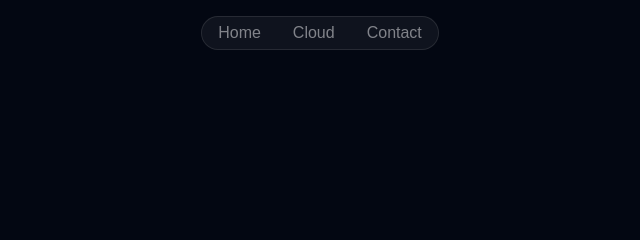
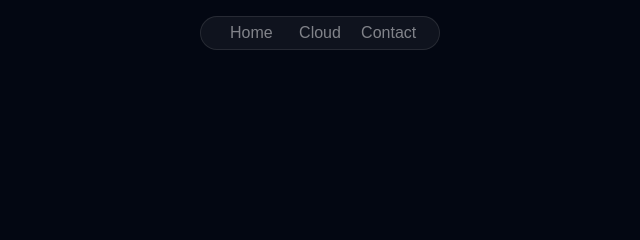
Before and after one commit to Obiente/Obiente, an Astro site: page / in a window 1280 px wide. Shown: the top 240 px of the page, 320-960 px from the left. Built offline with nearby package versions, Linux system fonts and the light colour scheme; Astro itself is replaced by a stand-in of ours; a web font is replaced by a local one.

Commit message:
fix: properly center nav items

```diff
--- a/src/components/Navbar.astro
+++ b/src/components/Navbar.astro
@@ -3,42 +3,73 @@
     <div class="flex-1">
       <h1 class="text-2xl font-bold text-gray-100">Obiente</h1>
     </div>
-    <div class="flex-1 flex justify-center">
-      <div class="relative flex space-x-8 bg-gray-100/5 px-4 py-1 rounded-full border border-gray-100/10 overflow-hidden group text-gray-100/50 font-light">
-        <div class="absolute w-full inset-0 rounded-full opacity-0 group-hover:opacity-100 transition-opacity duration-300 pointer-events-none"
-             style="box-shadow: 0 0 10px -3px rgba(255, 255, 255, 0.15);
+    <div class="flex justify-center">
+      <div
+        class="relative w-60 flex bg-gray-100/5 px-4 py-1 rounded-full border border-gray-100/10 overflow-hidden group text-gray-100/50 font-light"
+      >
+        <div
+          class="absolute w-full inset-0 rounded-full opacity-0 group-hover:opacity-100 transition-opacity duration-300 pointer-events-none"
+          style="box-shadow: 0 0 10px -3px rgba(255, 255, 255, 0.15);
                     mask: radial-gradient(60% 200% at var(--mouse-x, 50%) var(--mouse-y, 50%), black, transparent 70%);
                     -webkit-mask: radial-gradient(60% 200% at var(--mouse-x, 50%) var(--mouse-y, 50%), black, transparent 70%);
-                    border: 1px solid rgba(255, 255, 255, 0.2);">
+                    border: 1px solid rgba(255, 255, 255, 0.2);"
+        >
         </div>
-        <a href="/" class="relative z-10 hover:text-gray-100/75 transition-colors duration-300">Home</a>
-        <a href="https://obiente.cloud" class="relative z-10 hover:text-gray-100/75 transition-colors duration-300">Cloud</a>
-        <a href="#" class="relative z-10 hover:text-gray-100/75 transition-colors duration-300">Contact</a>
+        <span class="flex justify-between w-full">
+          <a
+            href="/"
+            class="relative z-10 w-20 hover:text-gray-100/75 text-center transition-colors duration-300"
+            >Home</a
+          >
+          <a
+            href="https://obiente.cloud"
+            class="relative z-10 w-20 text-center hover:text-gray-100/75 transition-colors duration-300"
+            >Cloud</a
+          >
+          <a
+            href="#"
+            class="relative z-10 w-20 text-center hover:text-gray-100/75 transition-colors duration-300"
+            >Contact</a
+          ></span
+        >
       </div>
     </div>
     <div class="flex-1 flex justify-end">
-        <a href="https://github.com/obiente" class="text-gray-100/75 hover:text-gray-100/90 transition-colors duration-300 flex items-center" target="_blank" rel="noopener noreferrer">
-          <svg class="w-6 h-6" fill="currentColor" viewBox="0 0 24 24" xmlns="http://www.w3.org/2000/svg">
-            <title>GitHub</title>
-            <path fill-rule="evenodd" d="M12 2C6.477 2 2 6.484 2 12.017c0 4.425 2.865 8.18 6.839 9.504.5.092.682-.217.682-.483 0-.237-.008-.868-.013-1.703-2.782.605-3.369-1.343-3.369-1.343-.454-1.158-1.11-1.466-1.11-1.466-.908-.62.069-.608.069-.608 1.003.07 1.531 1.032 1.531 1.032.892 1.53 2.341 1.088 2.91.832.092-.647.35-1.088.636-1.338-2.22-.253-4.555-1.113-4.555-4.951 0-1.093.39-1.988 1.029-2.688-.103-.253-.446-1.272.098-2.65 0 0 .84-.27 2.75 1.026A9.564 9.564 0 0112 6.844c.85.004 1.705.115 2.504.337 1.909-1.296 2.747-1.027 2.747-1.027.546 1.379.202 2.398.1 2.651.64.7 1.028 1.595 1.028 2.688 0 3.848-2.339 4.695-4.566 4.943.359.309.678.92.678 1.855 0 1.338-.012 2.419-.012 2.747 0 .268.18.58.688.482A10.019 10.019 0 0022 12.017C22 6.484 17.522 2 12 2z" clip-rule="evenodd"></path>
-          </svg>
-        </a>
+      <a
+        href="https://github.com/obiente"
+        class="text-gray-100/75 hover:text-gray-100/90 transition-colors duration-300 flex items-center"
+        target="_blank"
+        rel="noopener noreferrer"
+      >
+        <svg
+          class="w-6 h-6"
+          fill="currentColor"
+          viewBox="0 0 24 24"
+          xmlns="http://www.w3.org/2000/svg"
+        >
+          <title>GitHub</title>
+          <path
+            fill-rule="evenodd"
+            d="M12 2C6.477 2 2 6.484 2 12.017c0 4.425 2.865 8.18 6.839 9.504.5.092.682-.217.682-.483 0-.237-.008-.868-.013-1.703-2.782.605-3.369-1.343-3.369-1.343-.454-1.158-1.11-1.466-1.11-1.466-.908-.62.069-.608.069-.608 1.003.07 1.531 1.032 1.531 1.032.892 1.53 2.341 1.088 2.91.832.092-.647.35-1.088.636-1.338-2.22-.253-4.555-1.113-4.555-4.951 0-1.093.39-1.988 1.029-2.688-.103-.253-.446-1.272.098-2.65 0 0 .84-.27 2.75 1.026A9.564 9.564 0 0112 6.844c.85.004 1.705.115 2.504.337 1.909-1.296 2.747-1.027 2.747-1.027.546 1.379.202 2.398.1 2.651.64.7 1.028 1.595 1.028 2.688 0 3.848-2.339 4.695-4.566 4.943.359.309.678.92.678 1.855 0 1.338-.012 2.419-.012 2.747 0 .268.18.58.688.482A10.019 10.019 0 0022 12.017C22 6.484 17.522 2 12 2z"
+            clip-rule="evenodd"></path>
+        </svg>
+      </a>
     </div>
   </nav>
 </div>
 
 <script>
-  document.addEventListener('DOMContentLoaded', () => {
-    const navSection = document.querySelector('.group') as HTMLElement;
+  document.addEventListener("DOMContentLoaded", () => {
+    const navSection = document.querySelector(".group") as HTMLElement;
 
     if (navSection) {
-      navSection.addEventListener('mousemove', (e: MouseEvent) => {
+      navSection.addEventListener("mousemove", (e: MouseEvent) => {
         const rect = navSection.getBoundingClientRect();
         const x = ((e.clientX - rect.left) / rect.width) * 100;
         const y = ((e.clientY - rect.top) / rect.height) * 100;
 
-        navSection.style.setProperty('--mouse-x', `${x}%`);
-        navSection.style.setProperty('--mouse-y', `${y}%`);
+        navSection.style.setProperty("--mouse-x", `${x}%`);
+        navSection.style.setProperty("--mouse-y", `${y}%`);
       });
     }
   });
```
